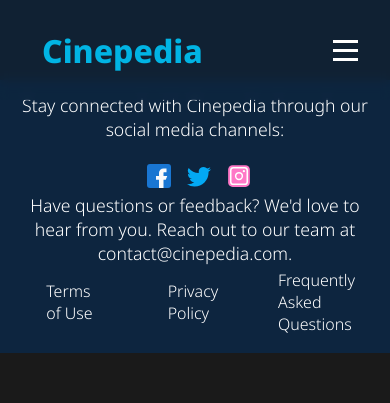
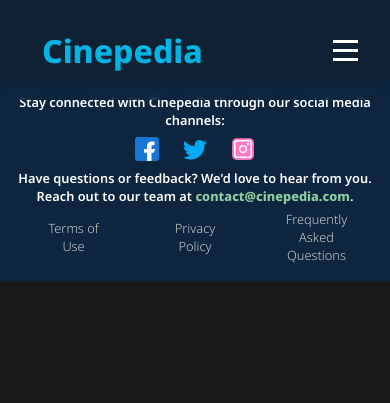
Before and after one commit to mrNice99/cinepedia, a React (Vite) app: page / in a window 390 px wide. Shown: the top 403 px of the page. Built offline with nearby package versions, Linux system fonts and the light colour scheme; no server answers.

Commit message:
Global styles

```diff
--- a/src/Pages/Home/Home.jsx
+++ b/src/Pages/Home/Home.jsx
@@ -6,7 +6,7 @@
 import { fetchMovies } from "../../helpers/fetchMovies";
 //components
 import Search from "../../components/Search/Search";
-import Card from "../../components/Card/card";
+import Card from "../../components/Card/Card";
 import Loader from "../../components/Loader/Loader";
 //style
 import "../Home/home.scss";
--- a/src/Pages/Home/home.scss
+++ b/src/Pages/Home/home.scss
@@ -12,7 +12,6 @@
     justify-content: space-between;
 
     h1 {
-      text-align: left;
       font-size: 2rem;
       font-weight: 800;
       padding: 0 1.75rem;
@@ -94,7 +93,7 @@
   }
 }
 
-@media screen and (max-width: 480px) {
+@media screen and (max-width: 769px) {
   body {
     margin-top: 80px;
   }
@@ -102,17 +101,15 @@
   .home {
     padding: 0.5rem;
 
-    .header {
-      flex-direction: column;
-      align-items: center;
-    }
-
     h1 {
       font-size: 1.8rem;
       margin-bottom: 0.5rem;
     }
 
     .header {
+      display: flex;
+      flex-direction: column;
+
       h1 {
         font-size: 1.2rem;
         text-align: center;
--- a/src/components/Card/card.scss
+++ b/src/components/Card/card.scss
@@ -14,6 +14,7 @@
     max-width: 100%;
     border-radius: 8px;
     transition: transform 0.3s ease-in-out;
+    box-shadow: 0px 4px 6px rgba(0, 0, 0, 0.8);
   }
 
   h2 {
--- a/src/components/Footer/footer.scss
+++ b/src/components/Footer/footer.scss
@@ -12,32 +12,28 @@
 
   .footer-social {
     display: flex;
-    justify-content: space-between;
-    justify-content: center;
-    text-align: center;
+    flex-direction: column;
+    align-items: center;
+    gap: 0.2rem;
 
     p {
       color: $white;
-      margin-bottom: 0.8rem;
-      text-align: center;
-      font-size: 1.1rem;
-      font-weight: 300;
+      margin-bottom: 0.3rem;
+      font-size: 1rem;
+      font-weight: 600;
     }
 
     .footer-svg {
       display: flex;
-      gap: 1rem;
-      margin-left: 0.5rem;
+      gap: 1.5rem;
+      margin-bottom: 0.2rem;
+
       a {
         svg {
           width: 24px;
           height: 24px;
           fill: $white;
           transition: fill 0.3s ease;
-
-          &:hover {
-            fill: $LightBlue;
-          }
         }
       }
     }
@@ -46,29 +42,39 @@
   .footer-contact {
     p {
       color: $white;
-      font-size: 1.1rem;
-      font-weight: 300;
+      font-size: 1rem;
+      font-weight: 600;
       text-align: center;
-    }
+
       a {
-      color: $white;
+        color: $LightGreen;
         text-decoration: none;
+        font-weight: 800;
         &:hover {
           text-decoration: underline;
           color: $LightBlue;
         }
       }
     }
+  }
 
   .footer-links {
+    display: flex;
+    width: 60%;
+    margin: 0 auto;
+
     a {
       width: 15%;
       display: flex;
       justify-content: center;
       align-items: center;
+      text-align: center;
       margin: 0.3rem auto;
-      color: $white;
+      font-size: 1rem;
+      color: $lightGray;
       text-decoration: none;
+      font-size: 0.8rem;
+      font-weight: 300;
 
       &:hover {
         text-decoration: underline;
@@ -78,43 +84,22 @@
   }
 }
 
-@media (max-width: 1440px) {
-  .footer-social {
-    flex-direction: column;
-
-    .footer-svg {
-      margin: 0;
-      margin-top: 10px;
-      justify-content: center;
+@media (max-width: 1024px) {
+  .footer {
+    .footer-social p {
+      font-size: 0.8rem;
     }
-  }
-
-  .footer-links {
-    display: flex;
-    flex-wrap: wrap;
-    a {
-      width: 100%;
-    }
-  }
-}
-
-@media (max-width: 1024px) {
-  .footer-social {
-    p {
-      font-size: 1rem;
-    }
-  }
-
-  .footer-contact {
-    p {
-      font-size: 1rem;
+    .footer-contact p {
+      font-size: 0.8rem;
     }
   }
 }
 
 @media (max-width: 480px) {
+  .footer {
+    text-align: center;
     .footer-links {
-    display: flex;
-    flex-direction: row;
+      width: 100%;
     }
   }
+}
--- a/src/styles/index.scss
+++ b/src/styles/index.scss
@@ -4,10 +4,6 @@
   box-sizing: border-box;
   margin: 0;
   padding: 0;
-}
-
-html {
-  font-family: "Noto Sans", sans-serif;
 }
 
 $DarkBlue: #0d253f;
@@ -18,6 +14,12 @@
 $white: #fff;
 $Dark: #1a1a1a;
 $Red: #ff0000;
+$Purple: #600080;
+
+html {
+  font-family: "Noto Sans", sans-serif;
+}
+
 body {
   background-color: $Dark;
 }
```
Lines whose indentation alone changed are shown as unchanged.
